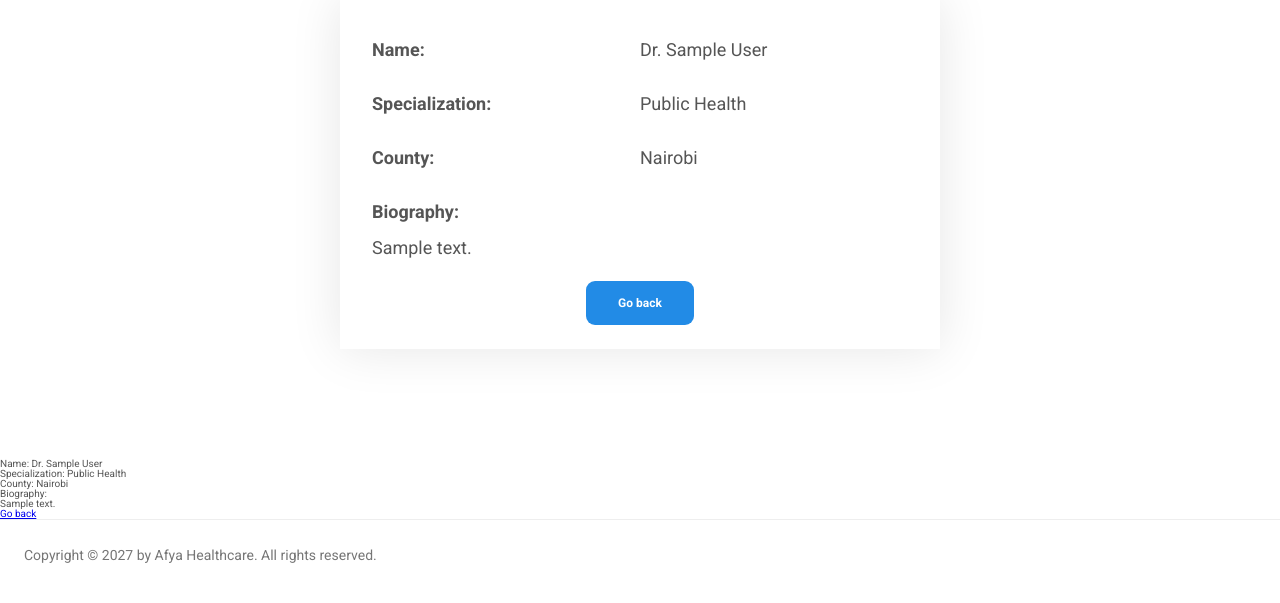
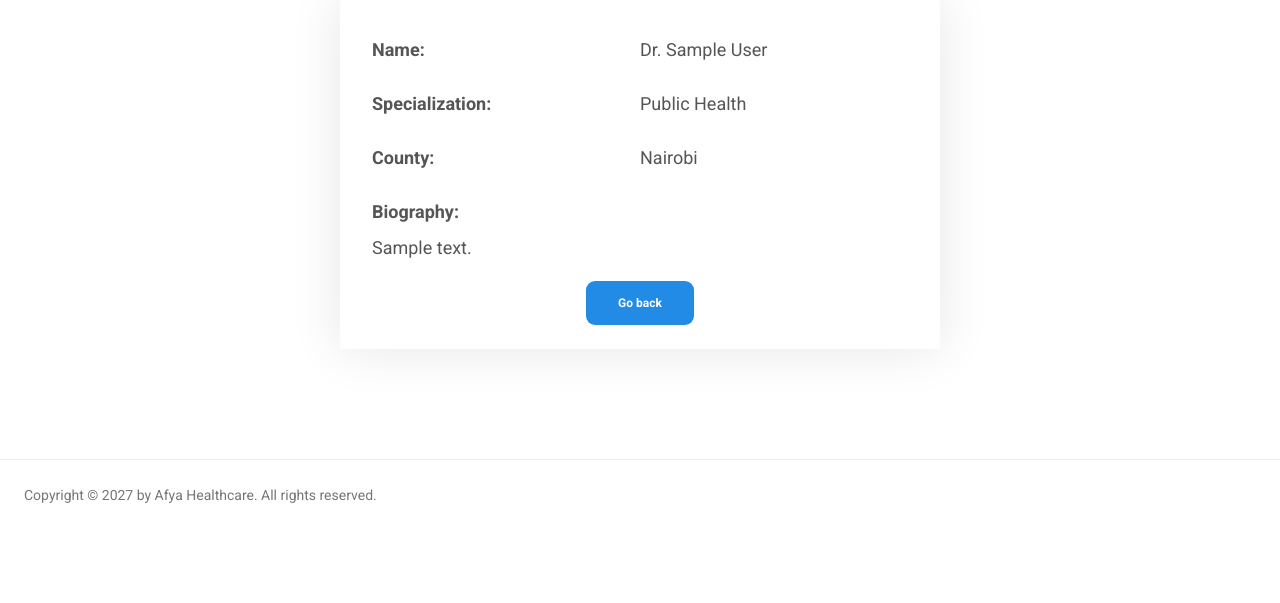
Before and after one commit to GabrielMcryu/AfyaHealthcare, a Django app: page /doctor/1 in a window 1280 px wide. Shown: the part 197-800 px from the top of the page. Run offline with Django 4.2, Linux system fonts and the light colour scheme; a user stored in the database is signed in; tables that the repository leaves empty hold one stand-in row (values such as "Sample post"); some libraries are stand-ins or nearby versions.

Commit message:
cleaned dead code

```diff
--- a/afya/healthcare/templates/healthcare/book_appointment.html
+++ b/afya/healthcare/templates/healthcare/book_appointment.html
@@ -18,12 +18,6 @@
 </section>
 
 <h1>Book an appointment</h1>
-
-<form method="post">
-    {% csrf_token %}
-    {{form.as_p}}
-    <input type="submit" value="Submit">
-</form>
 
 {{ filtered_schedule|json_script:"filtered_schedule" }}
 <script>
--- a/afya/healthcare/templates/healthcare/doctor_profile.html
+++ b/afya/healthcare/templates/healthcare/doctor_profile.html
@@ -13,10 +13,4 @@
     </div>
 </section>
 
-<h1>Doctor Profile</h1>
-<form method="post">
-    {% csrf_token %}
-    {{form}}
-    <input type="submit" value="Update">
-</form>
 {% endblock %}
--- a/afya/healthcare/templates/healthcare/view_doctor.html
+++ b/afya/healthcare/templates/healthcare/view_doctor.html
@@ -32,11 +32,4 @@
     </div>
 </section>
 
-
-<p>Name: Dr. {{doctor_data.user.first_name}} {{doctor_data.user.last_name}}</p>
-<p>Specialization: {{doctor_data.specialization}}</p>
-<p>County: {{doctor_data.county.county}}</p>
-<p>Biography:</p>
-<p>{{doctor_data.biography}}</p>
-<a href="{{request.META.HTTP_REFERER}}">Go back</a>
 {% endblock  %}
```
